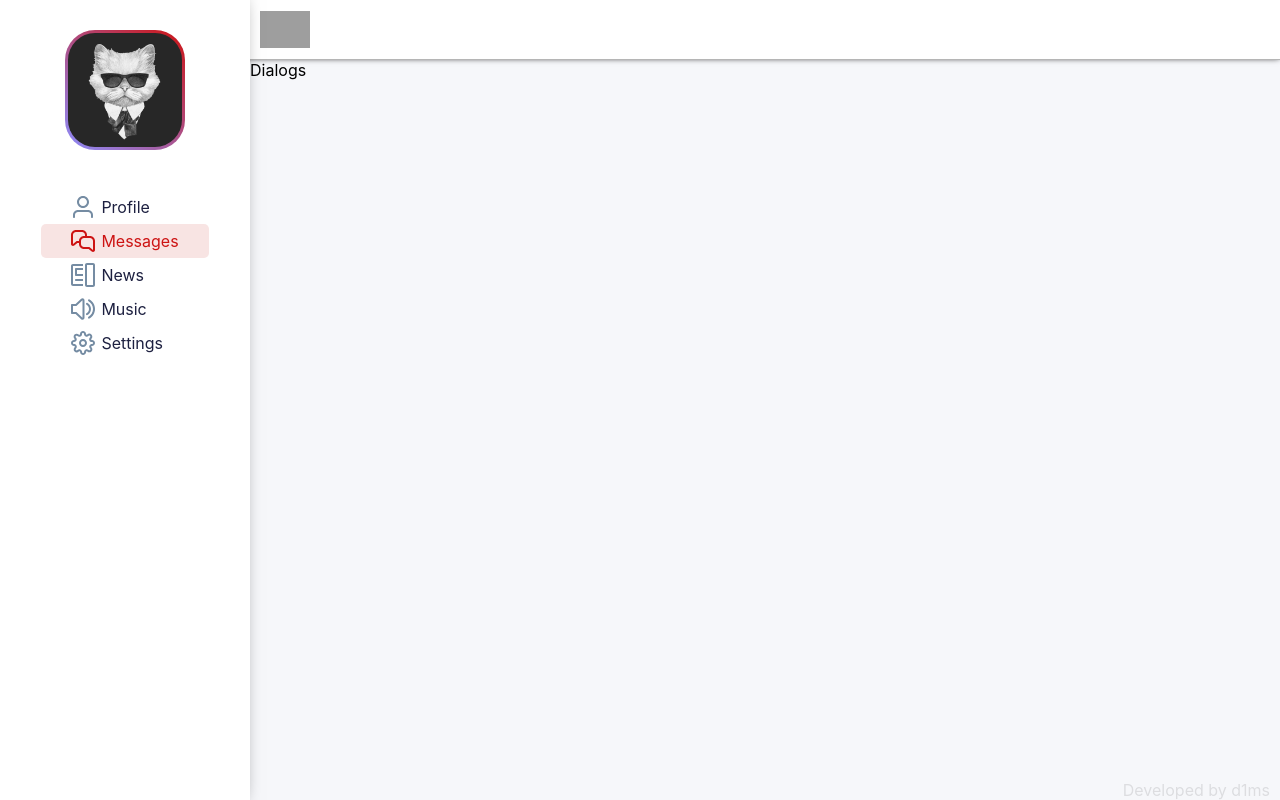
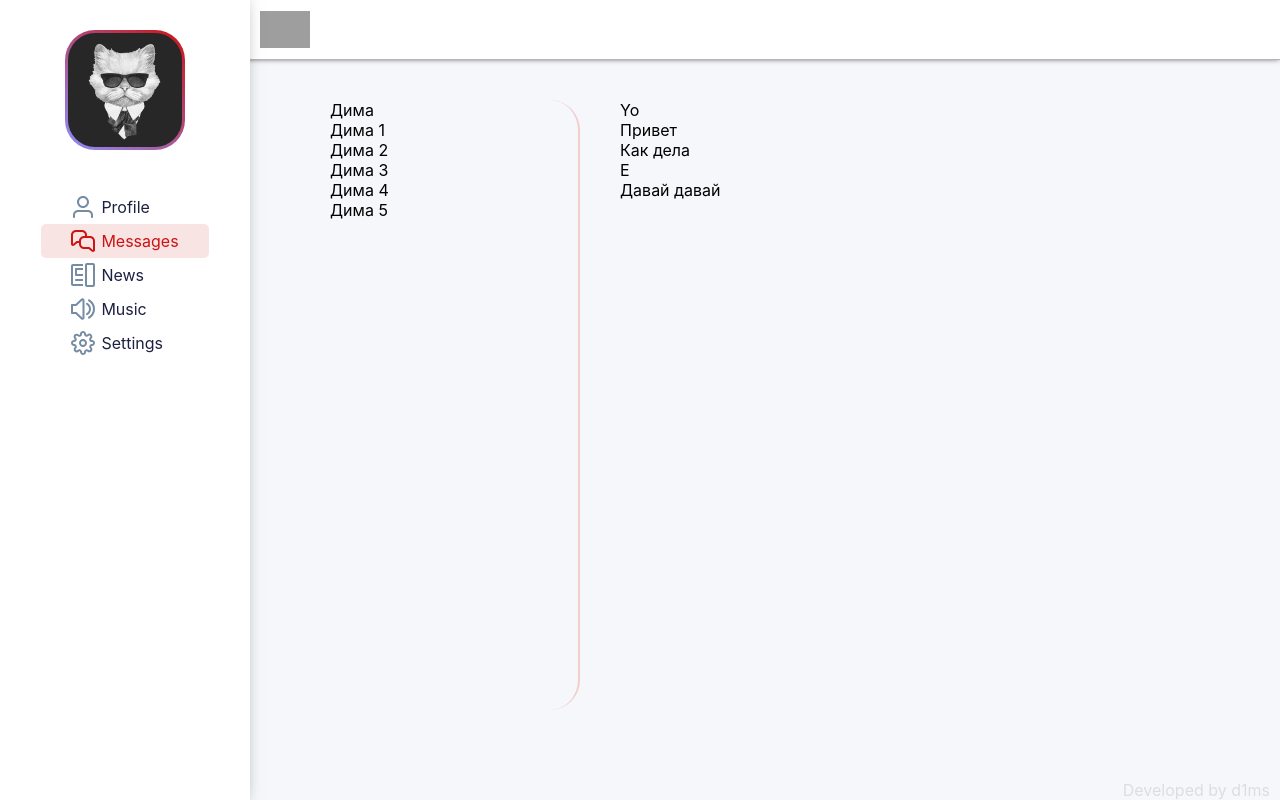
Before and after one commit to D1msn/social-network, a React (Create React App) app: page /dialogs in a window 1280 px wide. Built offline with nearby package versions, Linux system fonts and the light colour scheme; grey boxes are pictures that could not be loaded.

Commit message:
доработка стилей

```diff
--- a/src/App.scss
+++ b/src/App.scss
@@ -9,6 +9,10 @@
 body{
     height: 100%;
     background-color: #2b358c0a;
+}
+
+ul{
+    list-style: none;
 }
 
 a {
--- a/src/components/Dialogs/Dialogs.scss
+++ b/src/components/Dialogs/Dialogs.scss
@@ -0,0 +1,41 @@
+.dialogs-wrapper {
+  height: calc(100vh - 150px);
+  overflow: auto;
+  //width: 100%;
+  padding: 20px 40px;
+  display: grid;
+  grid-template-columns: 1fr 2fr;
+
+  margin: 20px 40px;
+  border-radius: 7px;
+
+}
+
+.dialogs {
+  border-right: 2px solid #e9a49e7d;
+  padding-right: 40px;
+  margin-right: 40px;
+  border-radius: 30px;
+
+  &__list {
+  }
+
+  &__item {
+
+    a {
+      display: flex;
+      align-items: center;
+
+      &.active {
+        background-color: gold
+      }
+    }
+
+  }
+}
+
+.messages {
+  &__list {
+
+  }
+}
--- a/src/components/Dialogs/Dialogs.tsx
+++ b/src/components/Dialogs/Dialogs.tsx
@@ -1,12 +1,65 @@
 import React from 'react';
+import {NavLink} from 'react-router-dom';
 
 import './Dialogs.scss';
 
 const Dialogs = () => {
 
 	return (
-		<div className="dialogs">
-			Dialogs
+		<div className="dialogs-wrapper">
+			<div className="dialogs">
+				<ul className="dialogs__list">
+					<li className="dialogs__item">
+						<NavLink to="/dialogs/1">
+							Дима
+						</NavLink>
+					</li>
+					<li className="dialogs__item">
+						<NavLink to="/dialogs/2">
+							Дима 1
+						</NavLink>
+					</li>
+					<li className="dialogs__item">
+						<NavLink to="/dialogs/3">
+							Дима 2
+						</NavLink>
+					</li>
+					<li className="dialogs__item">
+						<NavLink to="/dialogs/4">
+							Дима 3
+						</NavLink>
+					</li>
+					<li className="dialogs__item">
+						<NavLink to="/dialogs/5">
+							Дима 4
+						</NavLink>
+					</li>
+					<li className="dialogs__item">
+						<NavLink to="/dialogs/6">
+							Дима 5
+						</NavLink>
+					</li>
+				</ul>
+			</div>
+			<div className="messages">
+				<ul className="messages__list">
+					<li className="messages__item">
+						Yo
+					</li>
+					<li className="messages__item">
+						Привет
+					</li>
+					<li className="messages__item">
+						Как дела
+					</li>
+					<li className="messages__item">
+						Е
+					</li>
+					<li className="messages__item">
+						Давай давай
+					</li>
+				</ul>
+			</div>
 		</div>
 	);
 };
```
